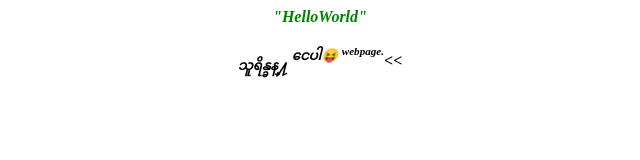
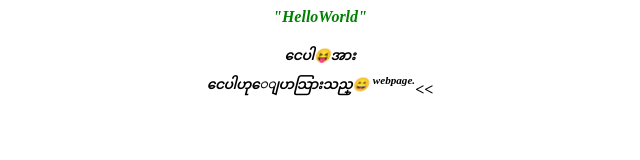
Before and after one commit to HYarzar/HYarzar.github.io, a plain HTML site: page index.htm in a window 1280 px wide. Shown: the whole page, without its empty margins (320-960 px from the left). Drawn offline with Linux system fonts and the light colour scheme.

Commit message:
Update index.htm

```diff
--- a/index.htm
+++ b/index.htm
@@ -1,9 +1,9 @@
-<html><head><title>First Page</title></head>
+<html><head><title>ငေပါ😝</title></head>
 <body>
 <div style=backgroung-color:black;color;>
 <p align="center"><b><em><span style="color:green">"HelloWorld"</span></em></b></p>
 <p align ="center"><strong>
-<em><sub>သူရိန္ခန္႔</sub> <sup>ငေပါ😝</sup> <sup><sup>webpage.</sup></sup></i><<</strong></p>
+<em><sub></sub> <sup>ငေပါ😝အား<br>ငေပါဟုေျပာသြားသည္😄</sup> <sup><sup>webpage.</sup></sup></i><<</strong></p>
 <!-- hr width="100%" />
 <p align="center">
 How can I help you? <br /> <a href ="www.google.com" target="_blank">click here</a>
```
